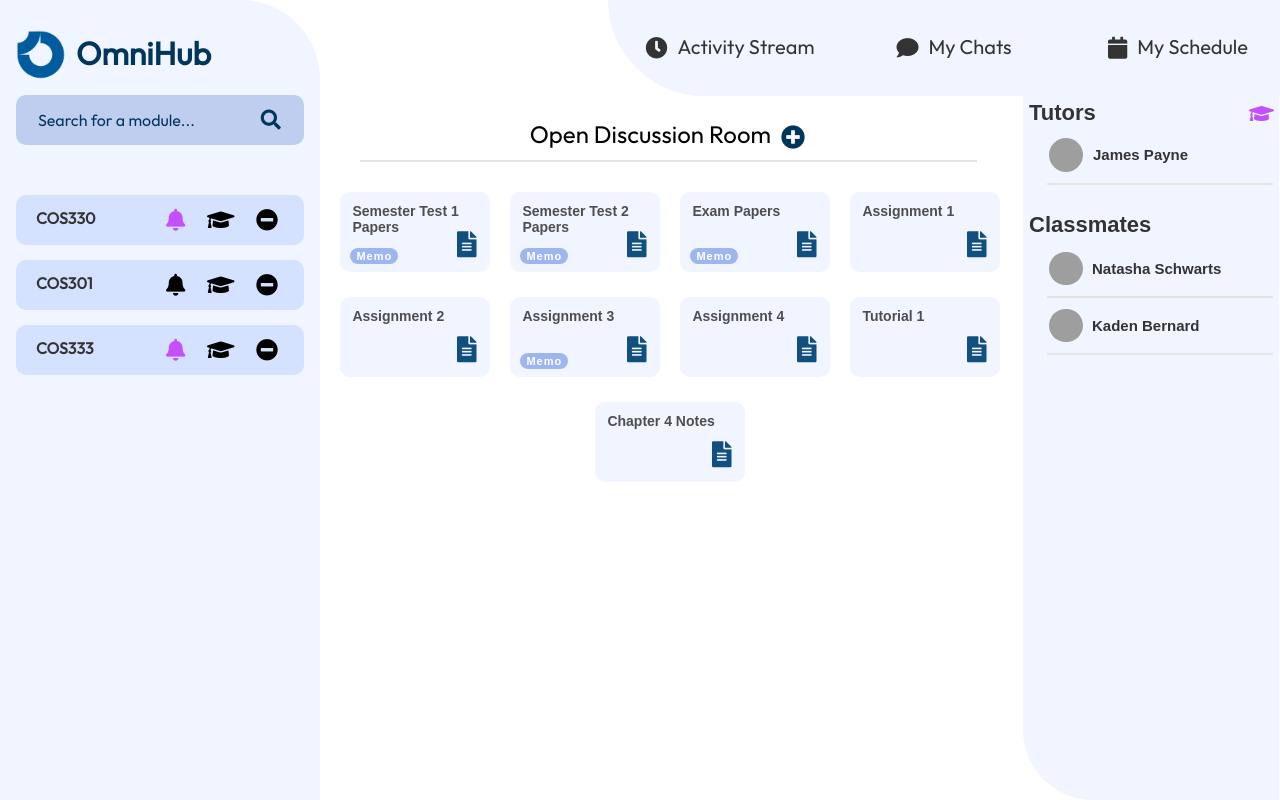
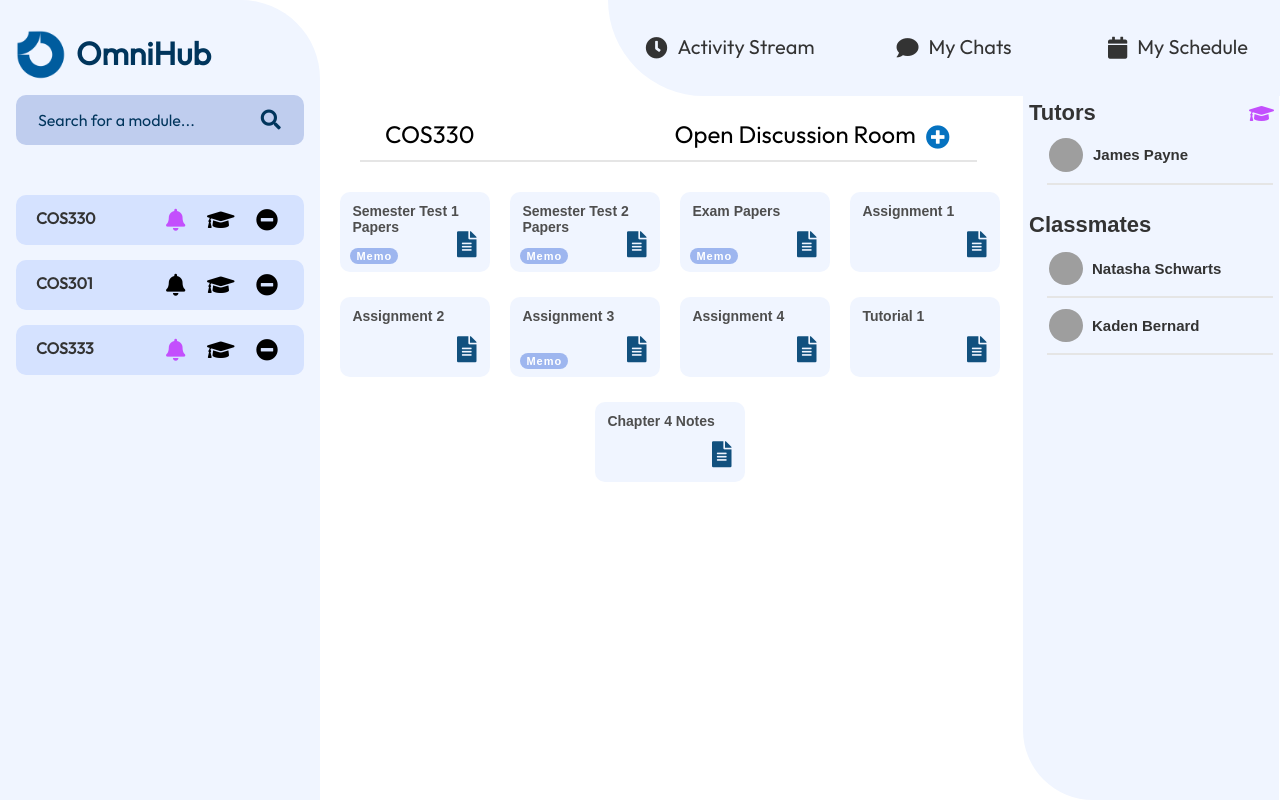
Before and after one commit to SameetKeshav/IMY320_Error-505, an Angular app: page /home in a window 1280 px wide. Both pictures are taken after a click on the element "COS330". Built offline with nearby package versions, Linux system fonts and the light colour scheme; grey boxes are pictures that could not be loaded.

Commit message:
modulename

```diff
--- a/src/app/home/home.component.html
+++ b/src/app/home/home.component.html
@@ -437,7 +437,7 @@
           </div>
           <div class="headerline"></div>
         </div>
-        <div class="messages" *ngIf="chatRoom">
+        <div class="messagesDM" *ngIf="chatRoom">
           <div class="messagesContainer">
             <!-- <div class="messageContainer2" *ngIf="!showSearch && showJob">
               <div class="messageImg">
@@ -556,6 +556,7 @@
         <div class="chatroomspage">
           <div class="roomHeader" *ngIf="roomsPage">
             <div class="headerInfoContainerOpen">
+              <div class="roomTitleOpen">{{moduleName}}</div>
               <div class="fileContainer Open" (click)="showPopup = true">
                 <div class="roomTitleOpen">Open Discussion Room</div>
                 <i
@@ -563,7 +564,7 @@
                   style="
                     width: 25px;
                     height: 25px;
-                    color: #00355c;
+                    color: #0572c0;
                     font-size: 24px;
                     margin-left: 10px;
                     margin-top: 5px;
--- a/src/app/home/home.component.scss
+++ b/src/app/home/home.component.scss
@@ -514,7 +514,7 @@ html {
 
 .headerInfoContainerOpen {
   display: flex;
-  justify-content: center;
+  justify-content: space-between;
 }
 
 .Open{
--- a/src/app/home/home.component.ts
+++ b/src/app/home/home.component.ts
@@ -399,7 +399,7 @@ export class HomeComponent {
     this.activityStream = false;
     this.tutorName = tutor;
     this.tutorUrl = url;
-    this.request = true;
+    // this.request = true;
   }
 
   openClass(name: string, url: string) {
```
